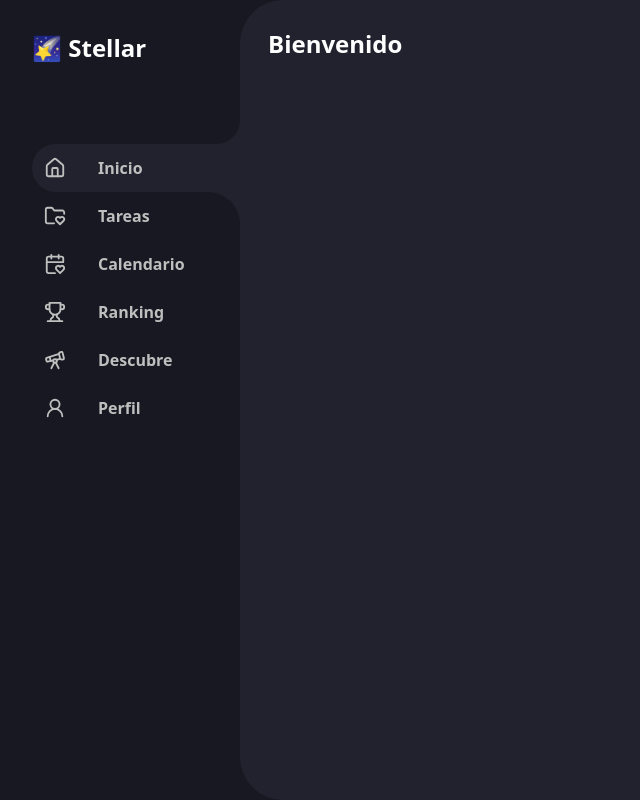
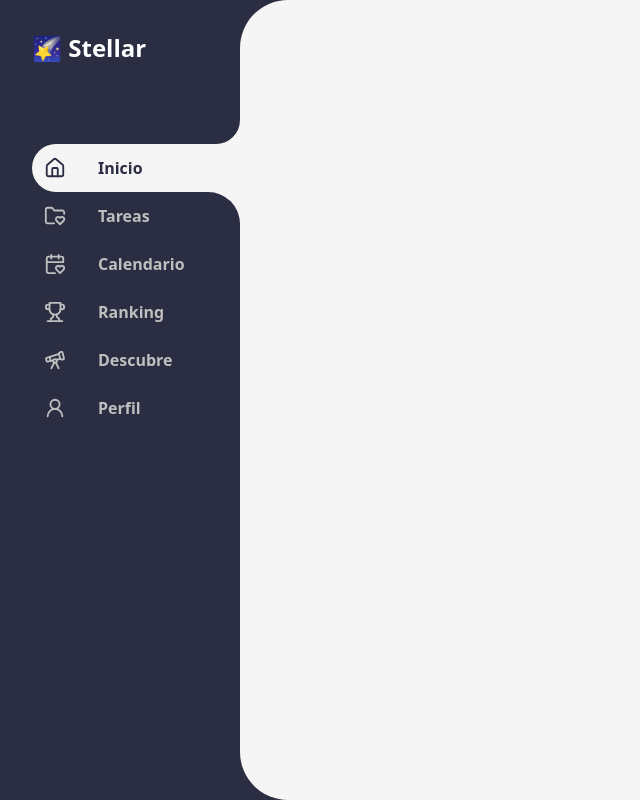
Before and after one commit to KevinLatino/Stellar-Frontend, a React (Vite) app: page / in a window 1280 px wide. Shown: the whole page, without its empty margins (0-640 px from the left). Built offline with nearby package versions, Linux system fonts and the light colour scheme.

Commit message:
General NavBar Styles added

```diff
--- a/src/Components/NavBarComponents.jsx
+++ b/src/Components/NavBarComponents.jsx
@@ -50,22 +50,22 @@ const NavBar = () => {
     return (
         <>
             <div className="flex">
-                <div className='bg-light-black'>
-                    <div className='bg-dark-black pl-8 pt-8 h-screen w-[15rem]'>
+                <div className='bg-light-White'>
+                    <div className='bg-Blue-Gray pl-8 pt-8 h-screen w-[15rem]'>
                         <h1 className='text-white text-2xl font-semibold pb-14'>🌠 Stellar</h1>
                         {menu.map((menuItem, index) => (
 
-                            <div className={`${selectedMenu == index ? 'bg-dark-black' : 'bg-light-black'}`}>
+                            <div className={`${selectedMenu == index ? 'bg-Blue-Gray' : 'bg-light-White'}`}>
                                 <div
                                     key={index}
                                     onClick={(index > 0) && (index < menu.length - 1) ? () => handleMenuClick(index) : null}
-                                    className={`flex bg-dark-black list-none items-center gap-x-8 cursor-pointer font-semibold p-3
+                                    className={`flex bg-Blue-Gray list-none items-center gap-x-8 cursor-pointer font-semibold p-3
                                       ${index === 0 || index === menu.length - 1 ? 'cursor-auto' : 'cursor-pointer'}
-                                      ${selectedMenu === index ? 'bg-light-black text-icon-color rounded-l-full' : 'text-icon-color'}
+                                      ${selectedMenu === index ? 'bg-light-White text-Blue-Gray  rounded-l-full' : 'text-icon-color'}
                                       ${selectedMenu === index + 1 ? 'rounded-br-[2rem]' : ''}
                                       ${selectedMenu === index - 1 ? 'rounded-tr-[2rem]' : ''}
                                   `}>
-                                    <span className={selectedMenu === index ? 'text-icon-color' : 'text-icon-color'}>
+                                    <span className={selectedMenu === index ? 'text-Blue-Gray ' : 'text-icon-color'}>
                                         {menuItem.icon}
                                     </span>
                                     <span>{menuItem.title}</span>
@@ -76,9 +76,9 @@ const NavBar = () => {
                     </div>
                 </div>
 
-                <div className='bg-dark-black w-full'>
-                    <div className='p-7 rounded-tl-[2.7rem] rounded-bl-[2.7rem] bg-light-black w-full h-screen'>
-                        <h1 className='text-2xl font-semibold text-white'>Bienvenido</h1>
+                <div className='bg-Blue-Gray w-full'>
+                    <div className='p-7 rounded-tl-[3rem] rounded-bl-[3rem] bg-light-White w-full h-screen'>
+                        <h1 className='text-2xl font-semibold text-Blue-Gray '></h1>
                     </div>
                 </div>
             </div>
```
